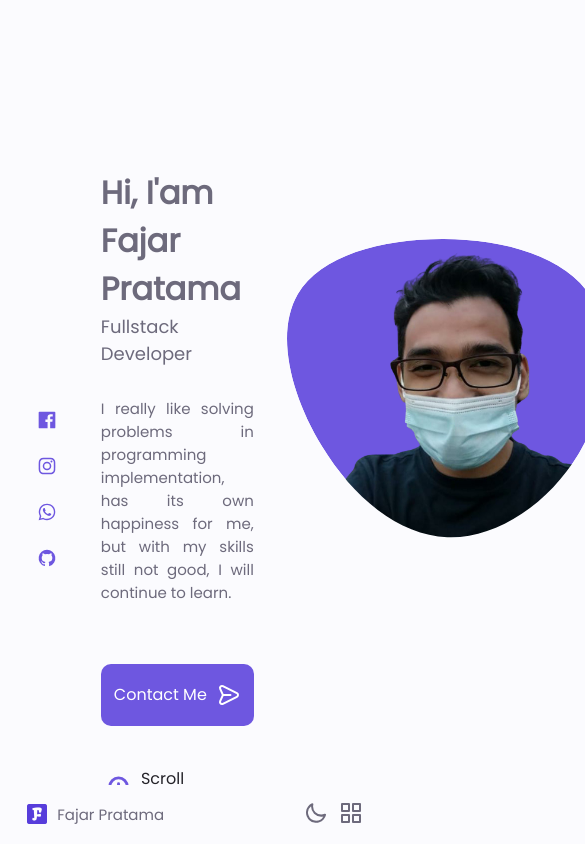
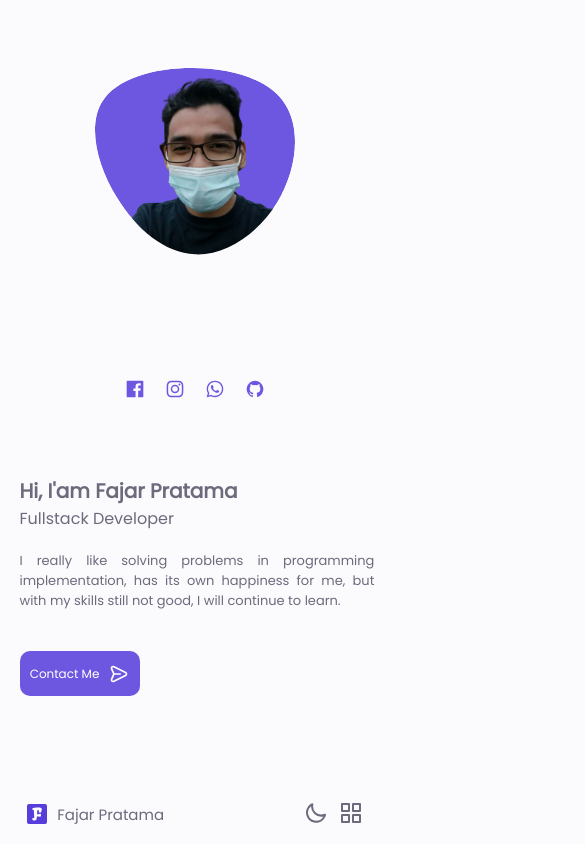
Before and after one commit to DafaWiratama/fajar-portofolio-react, a React (Create React App) app: page / in a window 390 px wide. Shown: the top 844 px of the page, 585 px wide, since content can reach past the window. Built offline with nearby package versions, Linux system fonts and the light colour scheme.

Commit message:
responsive section home

```diff
--- a/src/components/Home/styles.css
+++ b/src/components/Home/styles.css
@@ -10,7 +10,6 @@
 }
 
 .home-social {
-  /* background-color: red; */
   display: flex;
   flex-direction: column;
   height: min-content;
@@ -97,6 +96,11 @@
   font-family: 'Poppins';
 }
 
+.scroll-down > p:hover {
+  color: var(--first-color);
+  cursor: pointer;
+}
+
 .icon-scroll {
   color: var(--first-color);
   width: 40px;
@@ -105,6 +109,9 @@
 
 .icon-mouse {
   margin-right: 5px;
+  animation-name: example;
+  animation-duration: 1s;
+  animation-iteration-count: infinite;
 }
 
 .icon-arrow {
@@ -148,3 +155,132 @@
   margin-bottom: 200px;
   position: relative;
 }
+
+@media screen and (max-width: 950px) {
+  .wrapper-home {
+    top: 0;
+    padding: 0;
+  }
+
+  .home-social {
+    margin-left: 10px;
+  }
+
+  .home-blob {
+    width: 250px;
+    margin-right: 20px;
+  }
+
+  .home-data {
+    padding-left: 5%;
+    padding-right: 4%;
+  }
+
+  .home-profile > h1 {
+    font-size: 25px;
+  }
+
+  .btn-contact-home {
+    height: 45px;
+    width: 120px;
+    font-size: 12px;
+  }
+
+  .icon-btn-contact {
+    width: 20px;
+    height: 20px;
+  }
+
+  .scroll-down {
+    display: flex;
+    align-items: center;
+    justify-content: flex-end;
+  }
+
+  .scroll-down > p {
+    font-size: 16px;
+  }
+
+  .icon-mouse {
+    width: 40px;
+    height: 30px;
+  }
+
+  /* .home-blob {
+    width: 250px;
+  }
+
+  .home-profile > h1 {
+    font-size: var(--small-font-size);
+  }
+
+  .home-profile > h3,
+  .home-profile > p {
+    font-size: var(--small-font-size);
+  }
+
+  .home-social {
+    padding: 0;
+  }
+
+  .icon-social-home {
+    width: 15px;
+    height: 15px;
+    margin: 5px 0;
+  }
+
+  .scroll-down {
+    display: flex;
+    align-items: center;
+    justify-content: flex-end;
+    font-size: 20px;
+  } */
+}
+
+@media screen and (max-width: 690px) {
+  .wrapper-home {
+    flex-direction: column-reverse;
+    justify-content: space-around;
+    top: -30px;
+  }
+
+  .home-photo {
+    margin-bottom: 20px;
+  }
+
+  .home-blob {
+    width: 200px;
+    margin: 0;
+  }
+
+  .home-profile > h1 {
+    font-size: 20px;
+  }
+
+  .home-profile > h3 {
+    font-size: 16px;
+  }
+
+  .home-profile > p {
+    font-size: var(--small-font-size);
+    margin: 20px 0;
+  }
+
+  .btn-contact-home {
+    margin: 20px 0;
+  }
+
+  .scroll-down {
+    display: none;
+  }
+
+  .home-social {
+    flex-direction: row;
+    position: absolute;
+    margin: 0;
+  }
+
+  .icon-social-home {
+    margin: 0 10px;
+  }
+}
```
